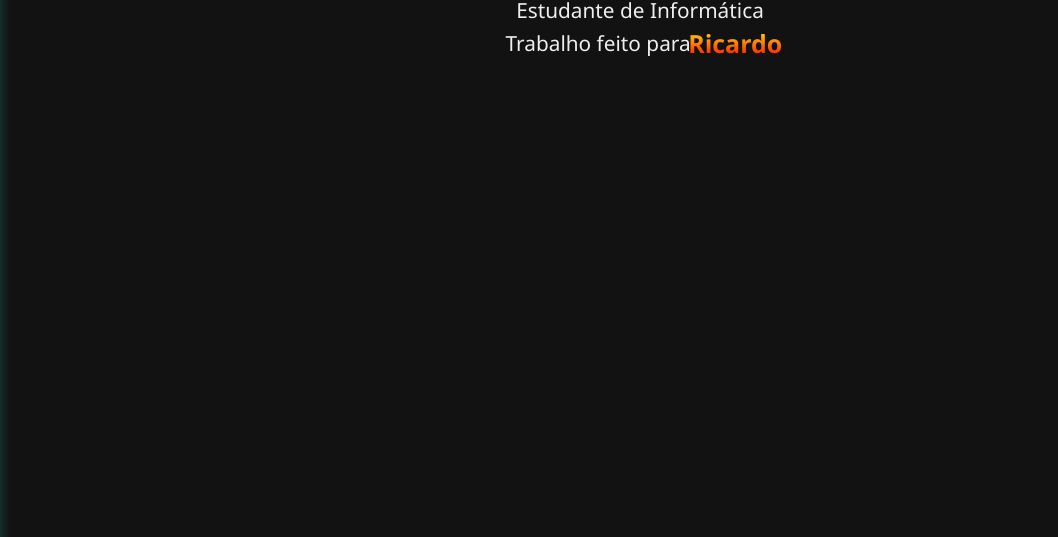
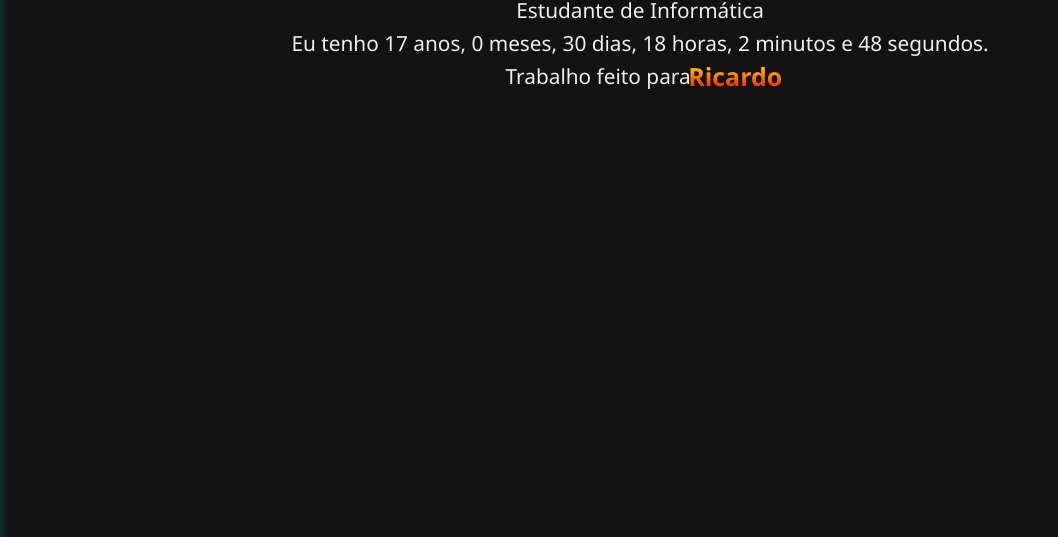
Before and after one commit to polarthauas/Site-Pessoal-Ricardo, a plain HTML site: page index.html in a window 1280 px wide. Shown: the part 263-800 px from the top of the page, without its empty margins (0-1058 px from the left). Drawn offline with Linux system fonts and the light colour scheme.

Commit message:
Adicionado a idade à página inicial

```diff
--- a/index.html
+++ b/index.html
@@ -32,6 +32,7 @@
             <img src="assets/love.jpeg" alt="Foto pessoal">
             <h1 id="MyName">Thauan Stanziola Souza Vieira</h1>
             <p>Estudante de Informática</p>
+            <p id="idade"></p>
             <p>Trabalho feito para <strong id="ricardo">Ricardo</strong></p>
         </header>
     </div>
@@ -39,5 +40,6 @@
     <script src="js/sidebar.js"></script>
     <script src="js/ricardo.js"></script>
     <script src="js/hino_china.js"></script>
+    <script src="js/idade.js"></script>
 </body>
 </html>
--- a/js/hino_china.js
+++ b/js/hino_china.js
@@ -1,4 +1,4 @@
 const audio = new Audio("assets/hino-china.mp3")
 audio.loop = true;
-audio.volume = 0.3;
+audio.volume = 0.1;
 audio.play();
--- /dev/null
+++ b/js/idade.js
@@ -0,0 +1,43 @@
+function calcularIdade() {
+    const nascimento = new Date(2008, 2, 16, 17, 30, 21);
+    const agora = new Date();
+
+    let anos = agora.getFullYear() - nascimento.getFullYear();
+    let meses = agora.getMonth() - nascimento.getMonth();
+    let dias = agora.getDate() - nascimento.getDate();
+    let horas = agora.getHours() - nascimento.getHours();
+    let minutos = agora.getMinutes() - nascimento.getMinutes();
+    let segundos = agora.getSeconds() - nascimento.getSeconds();
+
+    if (segundos < 0) {
+        segundos += 60;
+        minutos--;
+    }
+
+    if (minutos < 0) {
+        minutos += 60;
+        horas--;
+    }
+
+    if (horas < 0) {
+        horas += 24;
+        dias--;
+    }
+
+    if (dias < 0) {
+        const mesAnterior = new Date(agora.getFullYear(), agora.getMonth(), 0);
+        dias += mesAnterior.getDate();
+        meses--;
+    }
+
+    if (meses < 0) {
+        meses += 12;
+        anos--;
+    }
+
+    document.getElementById("idade").textContent =
+        `Eu tenho ${anos} anos, ${meses} meses, ${dias} dias, ${horas} horas, ${minutos} minutos e ${segundos} segundos.`;
+}
+
+setInterval(calcularIdade, 1000);
+calcularIdade();
```
